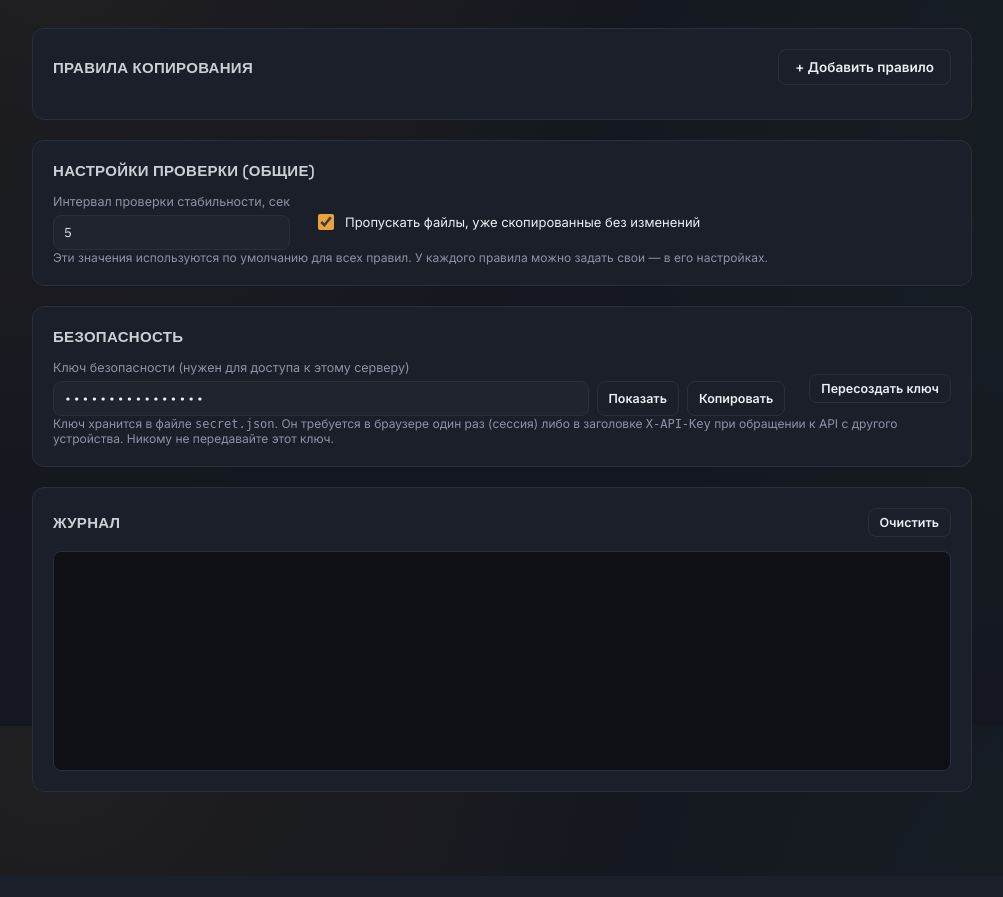
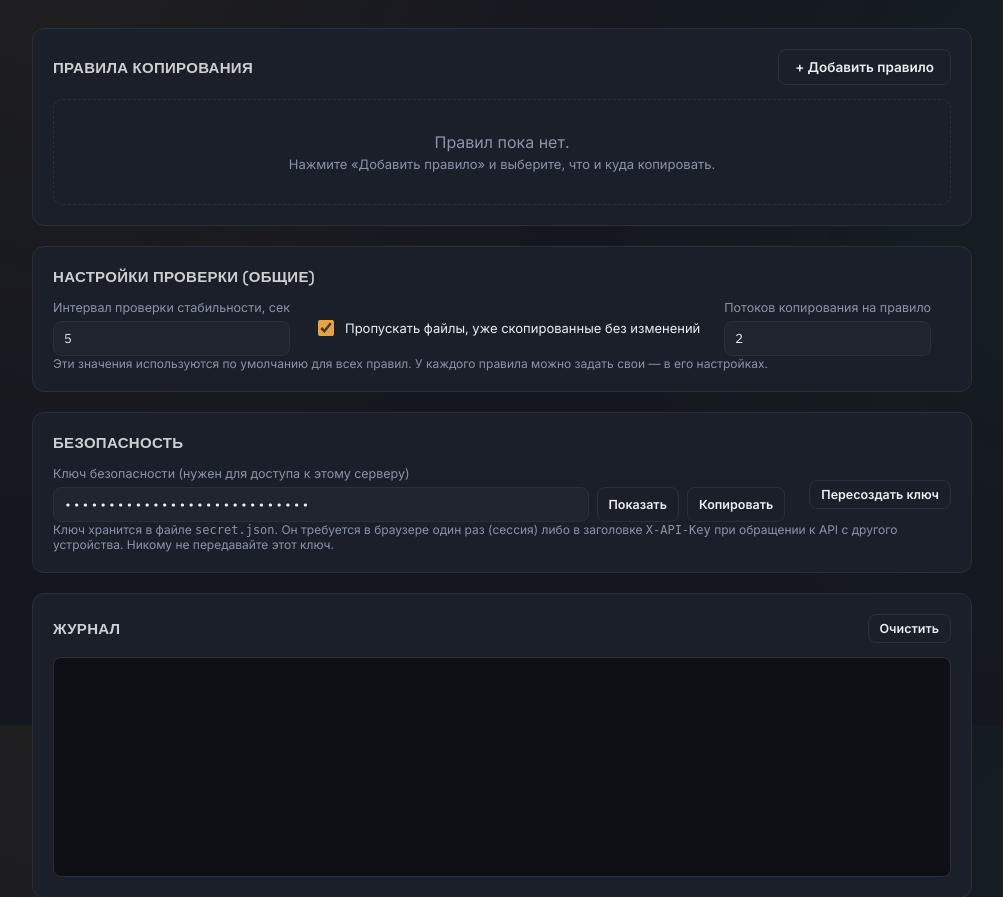
Before and after one commit to e24x5-Fox/folder-sync, a Flask app: page / in a window 1280 px wide. Shown: the part 74-971 px from the top of the page, without its empty margins (138-1141 px from the left). Before the commit the page ends 866 px from the top, so only its background shows below. Run offline with Flask 3, Linux system fonts and the light colour scheme; the visitor is signed in with stand-in values (Sample User, id 1); data that the repository does not hold is empty.

Commit message:
Add files via upload

```diff
--- a/templates/index.html
+++ b/templates/index.html
@@ -64,6 +64,10 @@
         <label class="checkbox-field">
           <input type="checkbox" id="skipUnchangedInput" checked>
           <span>Пропускать файлы, уже скопированные без изменений</span>
+        </label>
+        <label class="field">
+          <span>Потоков копирования на правило</span>
+          <input type="number" id="threadsInput" min="1" max="32" step="1" value="2">
         </label>
       </div>
       <p class="hint">Эти значения используются по умолчанию для всех правил. У каждого правила можно задать свои — в его настройках.</p>
@@ -153,6 +157,10 @@
               <option value="false">Нет, копировать всегда</option>
             </select>
           </label>
+          <label class="field">
+            <span>Свои потоки копирования</span>
+            <input type="number" id="routeThreadsInput" min="1" max="32" step="1" placeholder="как в общих">
+          </label>
         </div>
       </div>
     </div>
```
